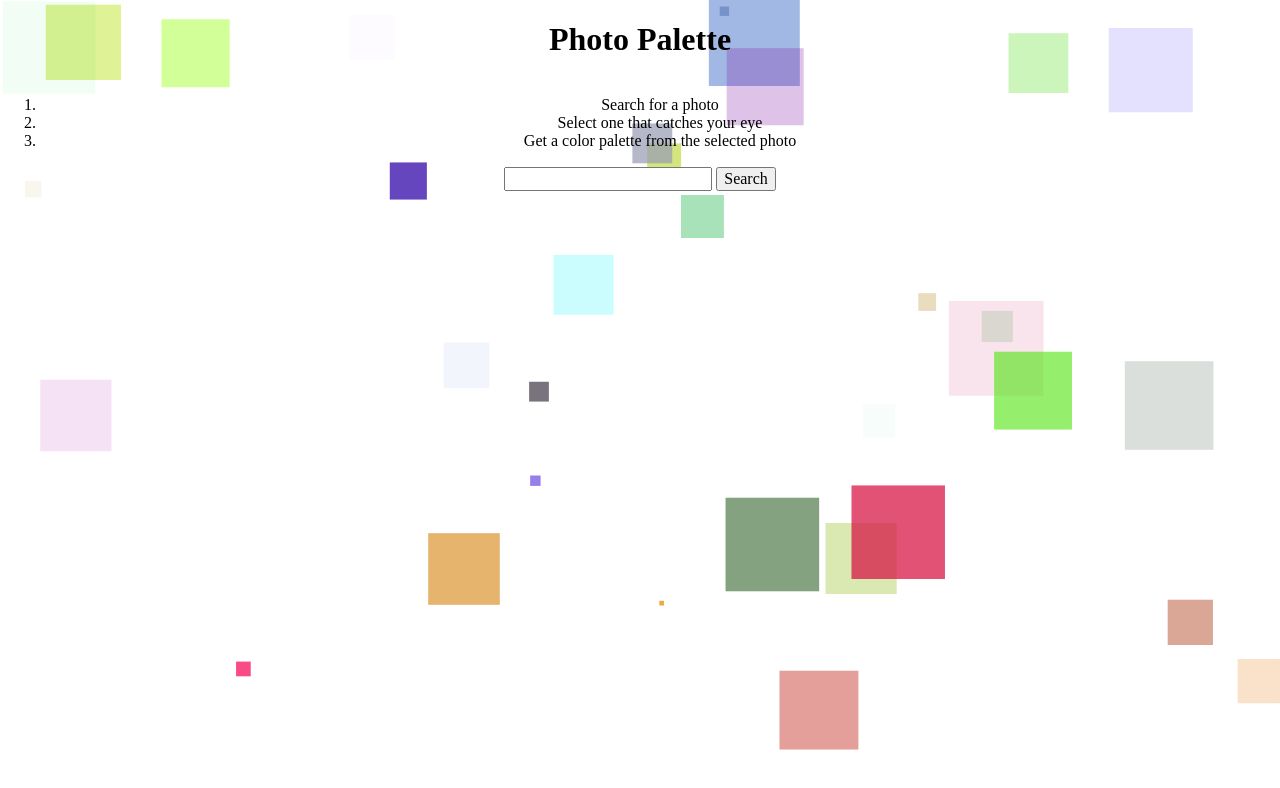
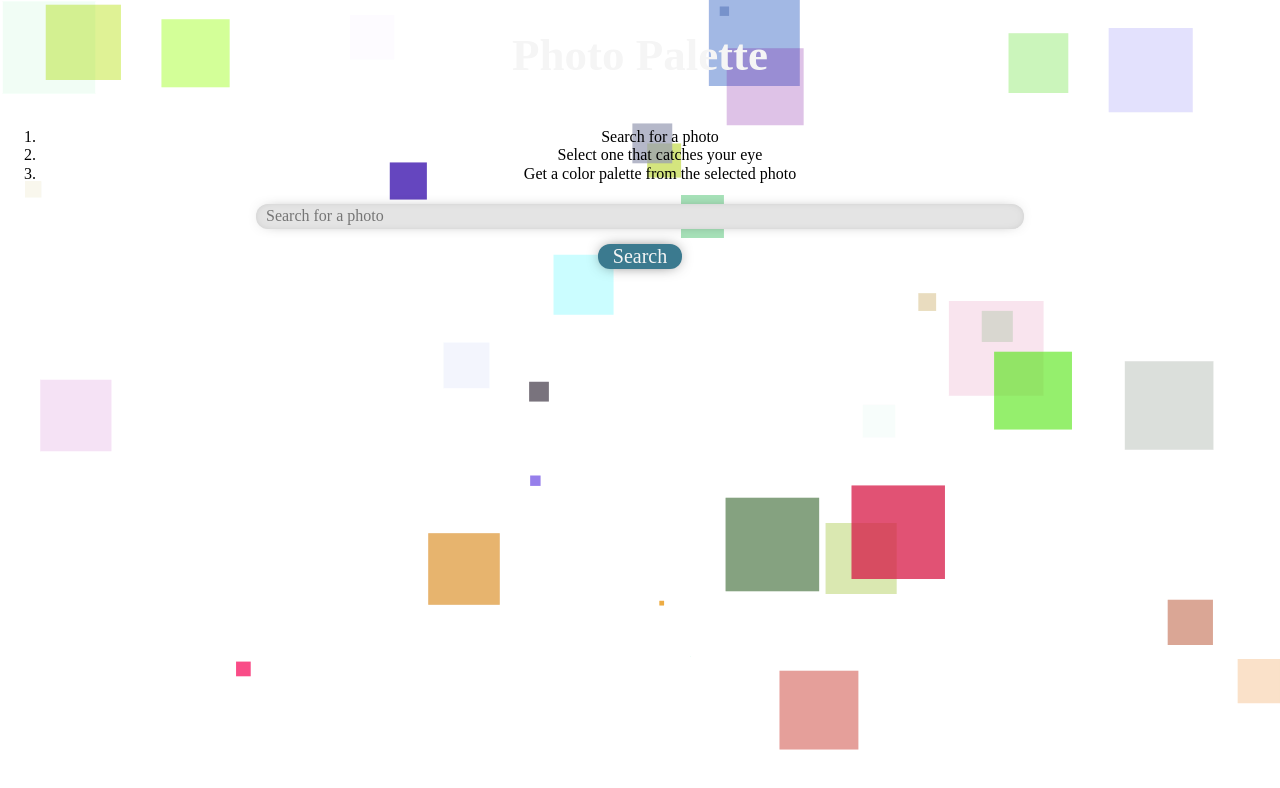
Before and after one commit to Jollendi91/photo-palette-generator, a plain HTML site: page index.html in a window 1280 px wide. Drawn offline with nearby package versions, Linux system fonts and the light colour scheme.

Commit message:
style search

```diff
--- a/index.html
+++ b/index.html
@@ -18,7 +18,7 @@
         </ol>
         <form id="photo-search-form">
             <label for="search-input">
-                <input type="text" id="search-input" name="search-term" aria-label="Photo Search">
+                <input type="text" id="search-input" name="search-term" aria-label="Photo Search" placeholder="Search for a photo">
             </label>
             <button type="submit" id="search-button">Search</button>
         </form>
--- a/main.css
+++ b/main.css
@@ -12,6 +12,71 @@ header {
     flex-direction: column;
     background-size: cover;
     background-position: left;
+}
+
+#header-container {
+    position: relative;
+    top: 10%;
+}
+
+h1, h2, p, #search-button {
+    color: whitesmoke;
+}
+
+h1 {
+    font-family: 'Comfortaa', display;
+    color: whitesmoke;
+    font-size: 45px;
+}
+
+h2, p, #search-input {
+    font-family: 'Raleway', sans-serif;
+}
+
+h2 {
+    font-size: 23px;
+    position: relative;
+    top: -25px;
+    font-weight: 500;
+}
+
+p {
+    font-size: 18px;
+}
+
+.intro {
+    padding: 0 30px;
+    position: relative;
+    top: 15%;
+    line-height: 1.25;
+}
+
+#search-container {
+    position: relative;
+    top: 15%;
+}
+
+#search-input {
+    box-shadow: inset 0px 0px 14px -11px rgba(0,0,0,0.75), 0px 0px 15px -9px rgba(0,0,0,.8);
+    border: 1px transparent;
+    border-radius: 12px;
+    padding: 3px 10px;
+    width: 60%;
+    margin-top: 5px;
+    font-family: 'raleway';
+    background-color: #e4e4e4;
+    color: #aaa;
+}
+
+#search-button {
+    font-size: 20px;
+    display: block;
+    margin: 15px auto;
+    padding: 1px 15px;
+    background-color: #3B7A8F;
+    border-radius: 12px;
+    border: 0;
+    box-shadow: 0px 0px 15px -5px rgba(0,0,0,.8);
 }
 
 /* Header Particle Background */
```
